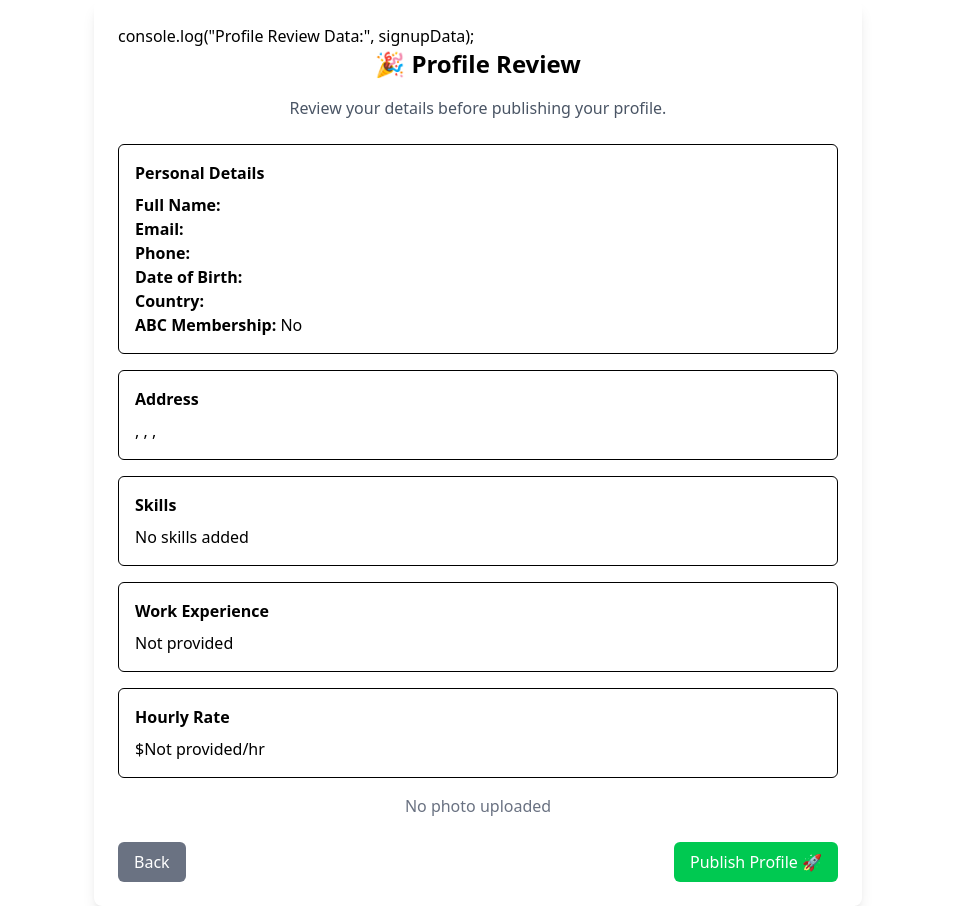
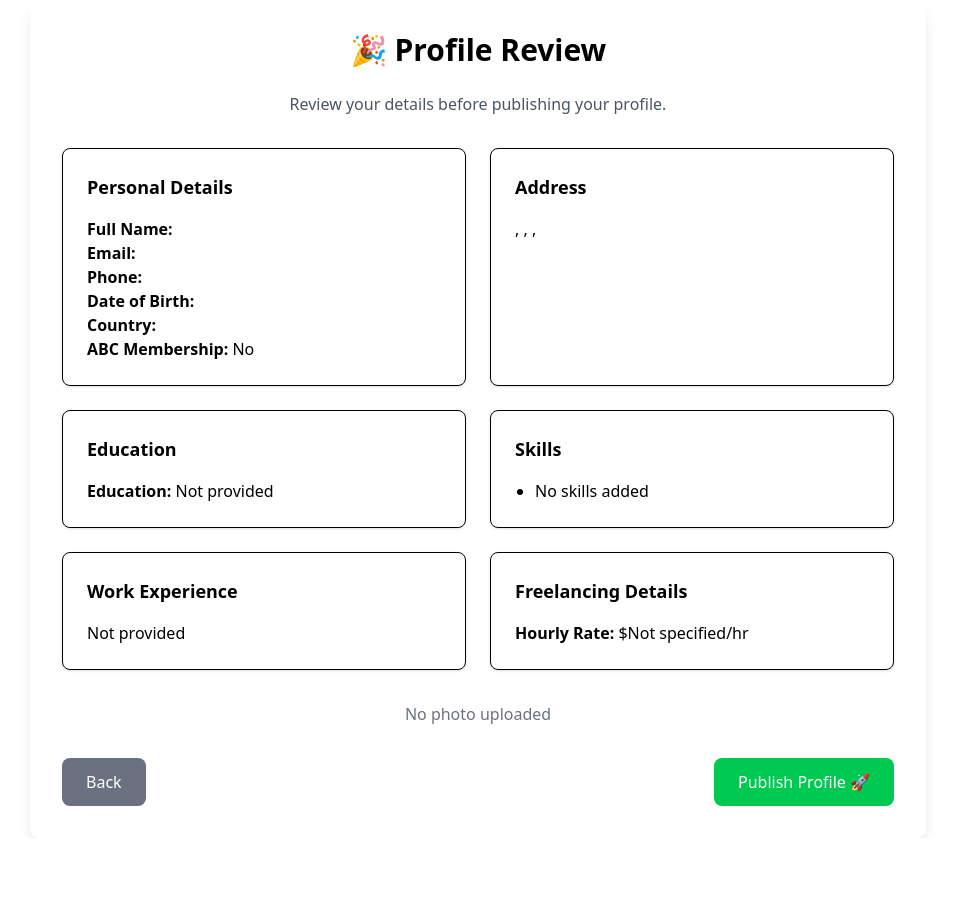
Before and after one commit to punjabskillsbank/jm-react, a React (Vite) app: page /signup/profile-review in a window 1280 px wide. Shown: the whole page, without its empty margins (162-1117 px from the left). After the commit the page ends 838 px from the top, so only its background shows below. Built offline with nearby package versions, Linux system fonts and the light colour scheme.

Commit message:
JMK:38 Profile review updated

```diff
--- a/src/pages/ProfileReview.tsx
+++ b/src/pages/ProfileReview.tsx
@@ -6,71 +6,77 @@ const ProfileReview = () => {
   const navigate = useNavigate();
 
   return (
-    <div className="max-w-3xl mx-auto p-6 bg-white shadow-lg rounded-lg">
-      console.log("Profile Review Data:", signupData);
-
-      <h2 className="text-2xl font-bold mb-4 text-center">🎉 Profile Review</h2>
-      <p className="text-gray-600 text-center mb-6">
+    <div className="max-w-4xl mx-auto p-8 bg-white shadow-lg rounded-lg">
+      <h2 className="text-3xl font-bold mb-6 text-center">🎉 Profile Review</h2>
+      <p className="text-gray-600 text-center mb-8">
         Review your details before publishing your profile.
       </p>
 
+      <div className="grid grid-cols-1 md:grid-cols-2 gap-6">
         {/* Personal Details */}
-      <div className="border p-4 rounded-md mb-4">
-        <h3 className="font-semibold mb-2">Personal Details</h3>
+        <div className="border p-6 rounded-lg shadow-sm">
+          <h3 className="text-lg font-semibold mb-4">Personal Details</h3>
           <p><strong>Full Name:</strong> {signupData.firstName} {signupData.lastName}</p>
           <p><strong>Email:</strong> {signupData.email}</p>
           <p><strong>Phone:</strong> {signupData.phone}</p>
           <p><strong>Date of Birth:</strong> {signupData.dob}</p>
           <p><strong>Country:</strong> {signupData.country}</p>
-        <p><strong>ABC Membership:</strong> {signupData.isAbcMember ? "Yes" : "No"}</p>
+          <p><strong>ABC Membership:</strong> {signupData.abcMembership === "yes" ? "Yes" : "No"}</p>
         </div>
 
         {/* Address */}
-      <div className="border p-4 rounded-md mb-4">
-        <h3 className="font-semibold mb-2">Address</h3>
+        <div className="border p-6 rounded-lg shadow-sm">
+          <h3 className="text-lg font-semibold mb-4">Address</h3>
           <p>{signupData.address}, {signupData.city}, {signupData.state}, {signupData.zip}</p>
         </div>
 
         {/* Education */}
-      {signupData.education && (
-        <div className="border p-4 rounded-md mb-4">
-          <h3 className="font-semibold mb-2">Education</h3>
-          <p>{signupData.education}</p>
+        <div className="border p-6 rounded-lg shadow-sm">
+          <h3 className="text-lg font-semibold mb-4">Education</h3>
+          <p><strong>Education:</strong> {signupData.education || "Not provided"}</p>
         </div>
-      )}
 
         {/* Skills */}
-      <div className="border p-4 rounded-md mb-4">
-        <h3 className="font-semibold mb-2">Skills</h3>
-        <p>{signupData.skills?.join(", ") || "No skills added"}</p>
+        <div className="border p-6 rounded-lg shadow-sm">
+          <h3 className="text-lg font-semibold mb-4">Skills</h3>
+          <ul className="list-disc ml-5">
+            {(signupData.skills ?? []).length > 0
+              ? signupData.skills?.map((skill, index) => <li key={index}>{skill}</li>)
+              : <li>No skills added</li>}
+          </ul>
         </div>
 
         {/* Work Experience */}
-      <div className="border p-4 rounded-md mb-4">
-        <h3 className="font-semibold mb-2">Work Experience</h3>
+        <div className="border p-6 rounded-lg shadow-sm">
+          <h3 className="text-lg font-semibold mb-4">Work Experience</h3>
           <p>{signupData.experience || "Not provided"}</p>
         </div>
 
-      {/* Hourly Rate */}
-      <div className="border p-4 rounded-md mb-4">
-        <h3 className="font-semibold mb-2">Hourly Rate</h3>
-        <p>${signupData.hourlyRate || "Not provided"}/hr</p>
+        {/* Freelancing Info */}
+        <div className="border p-6 rounded-lg shadow-sm">
+          <h3 className="text-lg font-semibold mb-4">Freelancing Details</h3>
+          <p><strong>Hourly Rate:</strong> ${signupData.hourlyRate || "Not specified"}/hr</p>
+        </div>
       </div>
 
       {/* Profile Photo */}
-      <div className="text-center">
+      <div className="text-center mt-8">
         {signupData.photo ? (
-          <img src={URL.createObjectURL(signupData.photo)} alt="Profile" className="w-32 h-32 rounded-full mx-auto" />
+          <img
+            src={URL.createObjectURL(signupData.photo)}
+            alt="Profile"
+            className="w-40 h-40 rounded-full mx-auto shadow-md"
+          />
         ) : (
           <p className="text-gray-500">No photo uploaded</p>
         )}
       </div>
 
       {/* Buttons */}
-      <div className="flex justify-between mt-6">
+      <div className="flex justify-between mt-8">
         <button
           onClick={() => navigate(-1)}
-          className="px-4 py-2 bg-gray-500 text-white rounded-md hover:bg-gray-600"
+          className="px-6 py-3 bg-gray-500 text-white rounded-lg hover:bg-gray-600"
         >
           Back
         </button>
@@ -79,8 +85,10 @@ const ProfileReview = () => {
           onClick={() => {
             console.log(signupData);
             alert("Profile Published!");
+            // Optionally navigate to dashboard
+            navigate("/");
           }}
-          className="px-4 py-2 bg-green-500 text-white rounded-md hover:bg-green-600"
+          className="px-6 py-3 bg-green-500 text-white rounded-lg hover:bg-green-600"
         >
           Publish Profile 🚀
         </button>
```
Lines whose indentation alone changed are shown as unchanged.
